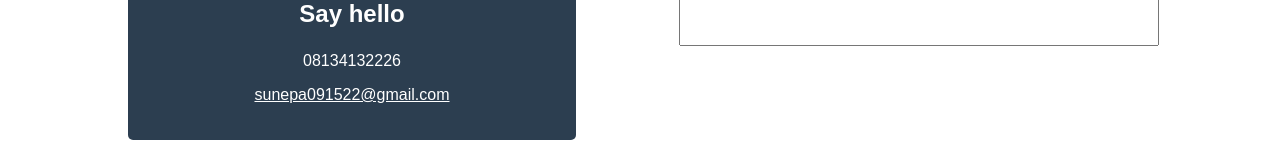
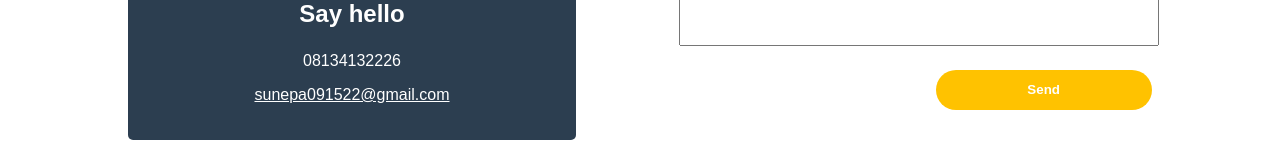
Before and after one commit to Wisdomtrail/myPortfo, a React (Create React App) app: page / in a window 1280 px wide. Shown: the part 2109-2269 px from the top of the page. Built offline with nearby package versions, Linux system fonts and the light colour scheme.

Commit message:
second commit

```diff
--- a/src/components/Portfolio.jsx
+++ b/src/components/Portfolio.jsx
@@ -187,7 +187,8 @@ const Portfolio = () => {
                             <input type="text" placeholder='Your Name' /><br />
                             <input type="text" placeholder='Email' /><br />
                         </div>
-                        <textarea className='message' placeholder='message' id='message'></textarea>
+                        <textarea className='message' placeholder='message' id='message'></textarea><br />
+                        <button className='submit' id='submit'>Send</button>
                     </div>
                 </div>
             </div>
--- a/src/styles/Portfolio.css
+++ b/src/styles/Portfolio.css
@@ -752,3 +752,15 @@ html {
 .work h1{
     font-size: 40px;
 }
+.submit{
+    background: #ffc200;
+    border-radius: 50px;
+    color: #fff;
+    font-weight: bold;
+    border: 0;
+    cursor: pointer;
+    transition: all 0.4s ease;
+    height: 40px;
+    margin-left: 50%;
+    width: 40%;
+}
```
